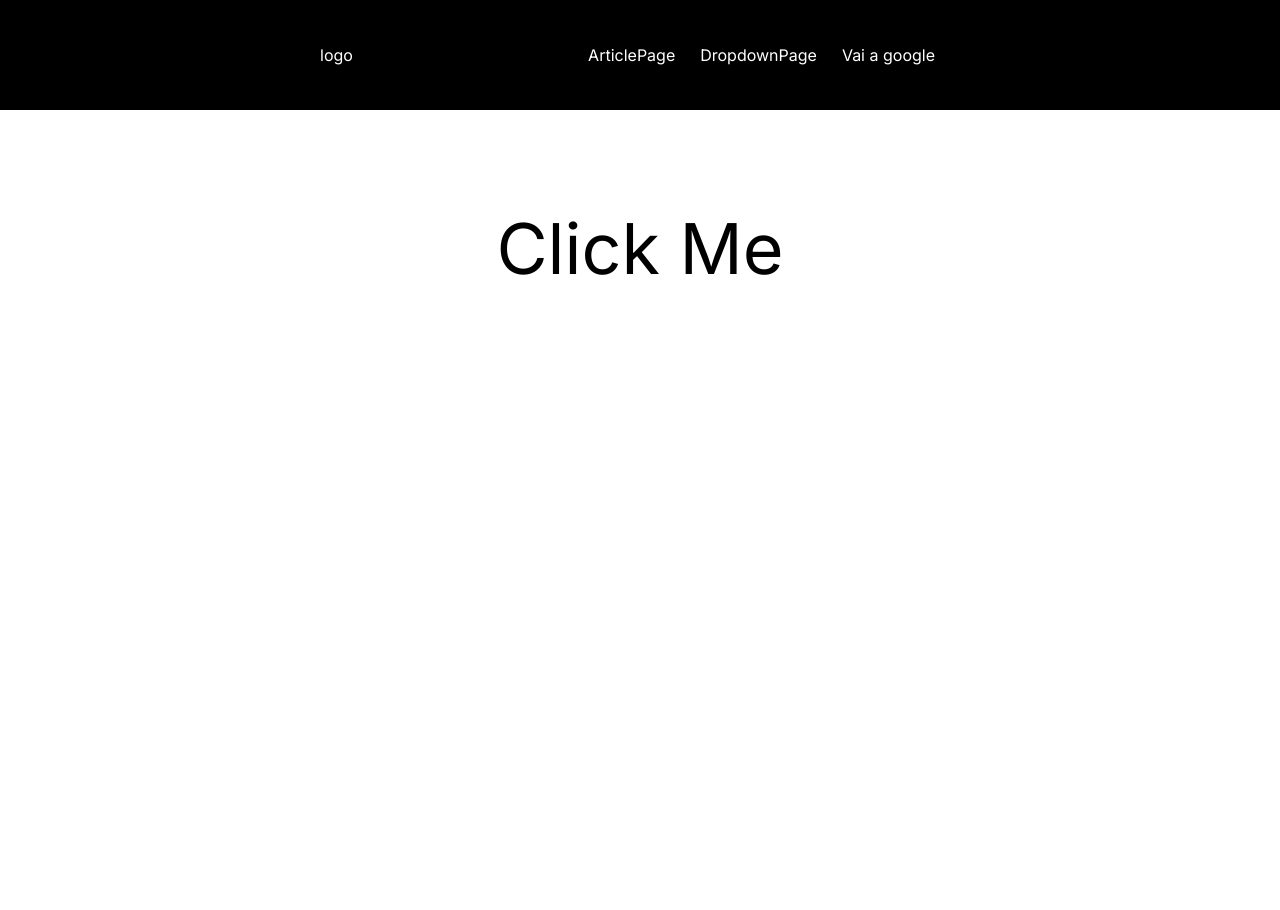
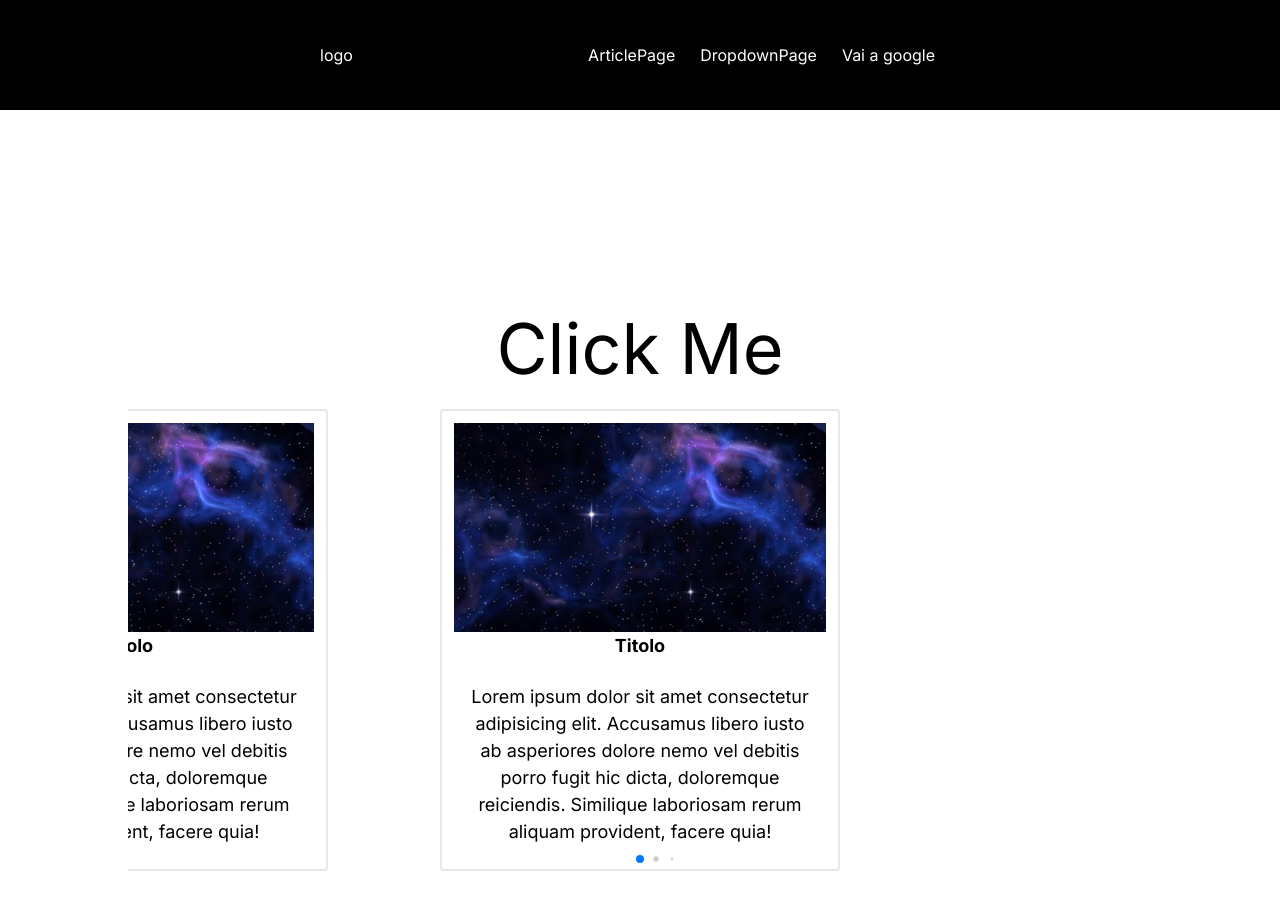
Before and after one commit to LorenzoLoPresti/react-next-reusable-components, a Next.js app: page /dropdownPage in a window 1280 px wide. Shown: the top 910 px of the page. Before the commit the page ends 800 px from the top, so only its background shows below. Built offline with nearby package versions, Linux system fonts and the light colour scheme.

Commit message:
carousel with swiper

```diff
--- a/app/dropdownPage/page.tsx
+++ b/app/dropdownPage/page.tsx
@@ -5,6 +5,27 @@ import Text from "@/components/generalComponents/Text/Text";
 import DropdownMenu from "@/components/blocks/DropdownMenu/DropdownMenu";
 import ListItems from "@/components/generalComponents/ListItems/ListItems";
 import ListElement from "@/components/generalComponents/ListElement/ListElement";
+import Carousel from "@/components/blocks/Carousel/Carousel";
+import img from "../../public/spaceplaceholder.jpg";
+import { Data } from "../../components/blocks/Carousel/Carousel";
+import { SwiperSlide } from "swiper/react";
+import Card from "@/components/blocks/Card/Card";
+import Image from "next/image";
+
+export const data: Data[] = [
+  {
+    id: "space",
+    src: img,
+  },
+  {
+    id: "space",
+    src: img,
+  },
+  {
+    id: "space",
+    src: img,
+  },
+];
 
 const Page2: FC = () => {
   const [isOpen, setIsOpen] = useState(false);
@@ -17,10 +38,10 @@ const Page2: FC = () => {
       hasFlex
       hasFlexCol
       centeredCrossAxes
-      classNames="gap-[20px] py-[100px] relative cursor-pointer"
+      classNames="gap-[20px] py-[200px] relative"
     >
       <Box onClick={handleIsOpen}>
-        <Text tag="h1" classNames="text-center">
+        <Text tag="h1" classNames="text-center cursor-pointer">
           Click Me
         </Text>
       </Box>
@@ -28,7 +49,7 @@ const Page2: FC = () => {
         isOpen={isOpen}
         width="w-3/4"
         bgDark
-        classNames="text-center top-[70%]"
+        classNames="text-center top-0"
       >
         <ListItems hasFlex classNames="flex-col gap-[20px]">
           <ListElement classNames="border-b pb-3">Ciao</ListElement>
@@ -36,6 +57,28 @@ const Page2: FC = () => {
           <ListElement classNames="border-b pb-3">Ciao</ListElement>
         </ListItems>
       </DropdownMenu>
+
+      {/* <Carousel data={data} numSlidesShown={1} /> */}
+      <Carousel numSlidesShown={2} isCentered>
+        {data.map((data) => {
+          return (
+            <SwiperSlide key={data.id}>
+              <Card width="w-[400px]">
+                <Image src={data.src} alt="img" />
+                <Card.title isTextCenter>Titolo</Card.title>
+                <Card.body>
+                  <Text>
+                    Lorem ipsum dolor sit amet consectetur adipisicing elit.
+                    Accusamus libero iusto ab asperiores dolore nemo vel debitis
+                    porro fugit hic dicta, doloremque reiciendis. Similique
+                    laboriosam rerum aliquam provident, facere quia!
+                  </Text>
+                </Card.body>
+              </Card>
+            </SwiperSlide>
+          );
+        })}
+      </Carousel>
     </Box>
   );
 };
--- a/components/blocks/Card/Card.tsx
+++ b/components/blocks/Card/Card.tsx
@@ -38,6 +38,7 @@ const Card = ({
       hasFlexCol={hasFlexCol}
       centeredMainAxes={centeredMainAxes}
       centeredCrossAxes={centeredCrossAxes}
+      width={width}
       classNames={cardStyle}
     >
       {children}
--- /dev/null
+++ b/components/blocks/Carousel/Carousel.tsx
@@ -0,0 +1,74 @@
+"use client";
+import React, { PropsWithChildren, useRef, useState } from "react";
+// Import Swiper React components
+import { Swiper, SwiperSlide } from "swiper/react";
+
+// Import Swiper styles
+import "swiper/css";
+import "swiper/css/pagination";
+import "./swpCss.css";
+import Image, { StaticImageData } from "next/image";
+
+import { Pagination } from "swiper/modules";
+import img from "../../../public/spaceplaceholder.jpg";
+import Box from "@/components/generalComponents/Box/Box";
+import Card from "../Card/Card";
+import Text from "@/components/generalComponents/Text/Text";
+
+type CarouselProps = PropsWithChildren<{
+  data?: Data[];
+  numSlidesShown?: number;
+  isText?: boolean;
+  isCentered?: boolean;
+}>;
+
+export interface Data {
+  id: string;
+  src: string | StaticImageData;
+}
+
+export default function Carousel({
+  data,
+  numSlidesShown = 3,
+  isText,
+  isCentered,
+  children,
+}: CarouselProps) {
+  return (
+    <>
+      <Swiper
+        slidesPerView={numSlidesShown}
+        loop={true}
+        pagination={{
+          dynamicBullets: true,
+          clickable: true,
+        }}
+        modules={[Pagination]}
+        centeredSlides={isCentered}
+        className="mySwiper"
+      >
+        {data?.map((image, i) => (
+          <SwiperSlide
+            className="bg-subbaRed flex-col justify-center pb-10 w-[380px]"
+            key={i}
+          >
+            <Card>
+              <Image src={image.src} alt="alt" />
+              <Card.title isTextCenter>Titolo card</Card.title>
+              <Card.body>
+                <Text>
+                  Lorem ipsum dolor sit, amet consectetur adipisicing elit. Nemo
+                  voluptate esse perspiciatis nesciunt accusamus debitis
+                  molestiae eos asperiores? Quaerat, voluptas. Nihil nam
+                  exercitationem quae perferendis quod vitae et ratione
+                  excepturi?
+                </Text>
+              </Card.body>
+            </Card>
+          </SwiperSlide>
+        ))}
+        {children}
+      </Swiper>
+    </>
+  );
+}
--- /dev/null
+++ b/components/blocks/Carousel/swpCss.css
@@ -0,0 +1,35 @@
+html,
+body {
+  position: relative;
+  height: 100%;
+}
+/*
+body {
+  font-family: Helvetica Neue, Helvetica, Arial, sans-serif;
+  font-size: 14px;
+  color: #000;
+  margin: 0;
+  padding: 0;
+} */
+
+.swiper {
+  width: 80%;
+  height: 100%;
+}
+
+.swiper-slide {
+  text-align: center;
+  font-size: 18px;
+
+  /* Center slide text vertically */
+  display: flex;
+  justify-content: center;
+  align-items: center;
+}
+
+.swiper-slide img {
+  display: block;
+  width: 100%;
+  height: 100%;
+  object-fit: cover;
+}
--- /dev/null
+++ b/components/blocks/Carousel/utils.ts
@@ -0,0 +1,23 @@
+
+
+import { space } from "postcss/lib/list";
+import img1 from "../../../public/assets/bottomCarouselImgs/img1.svg";
+import img2 from "../../../public/assets/bottomCarouselImgs/img2.svg";
+import img3 from "../../../public/assets/bottomCarouselImgs/img3.svg";
+
+export const paragraphText =
+  "Un partner affidabile per le aziende che operano nel mondo dell'industria alimentare, una presenza diffusa con un ampio raggio di azione. La nostra gamma di prodotti ci consente di coprire diversi settori di competenza.";
+
+export const items: Items[] = [
+    {
+    id: "space",
+    src: img1,
+    button: "space"
+    }
+]
+
+interface Items {
+    id:string,
+    src:string,
+    button: string
+}
--- a/components/blocks/Navbar/Navbar.tsx
+++ b/components/blocks/Navbar/Navbar.tsx
@@ -28,7 +28,7 @@ const Navbar: FC<NavbarProps> = ({ handleCountChange, children }) => {
         </Text>
         <ListItems hasFlex classNames="gap-[25px]">
           <ListElement isCenteredXY>
-            <Link href={"/page2"}>ArticlePage</Link>
+            <Link href={"/articlePage"}>ArticlePage</Link>
           </ListElement>
           <ListElement isCenteredXY>
             <Link href={"/dropdownPage"}>DropdownPage</Link>
```
Also changed, not shown: app/articlePage/page.tsx (renamed from app/page2/page.tsx, +4 -1 lines), package.json (+5 -4 lines), 1 other file (tests, documents, lock files or other folders).
